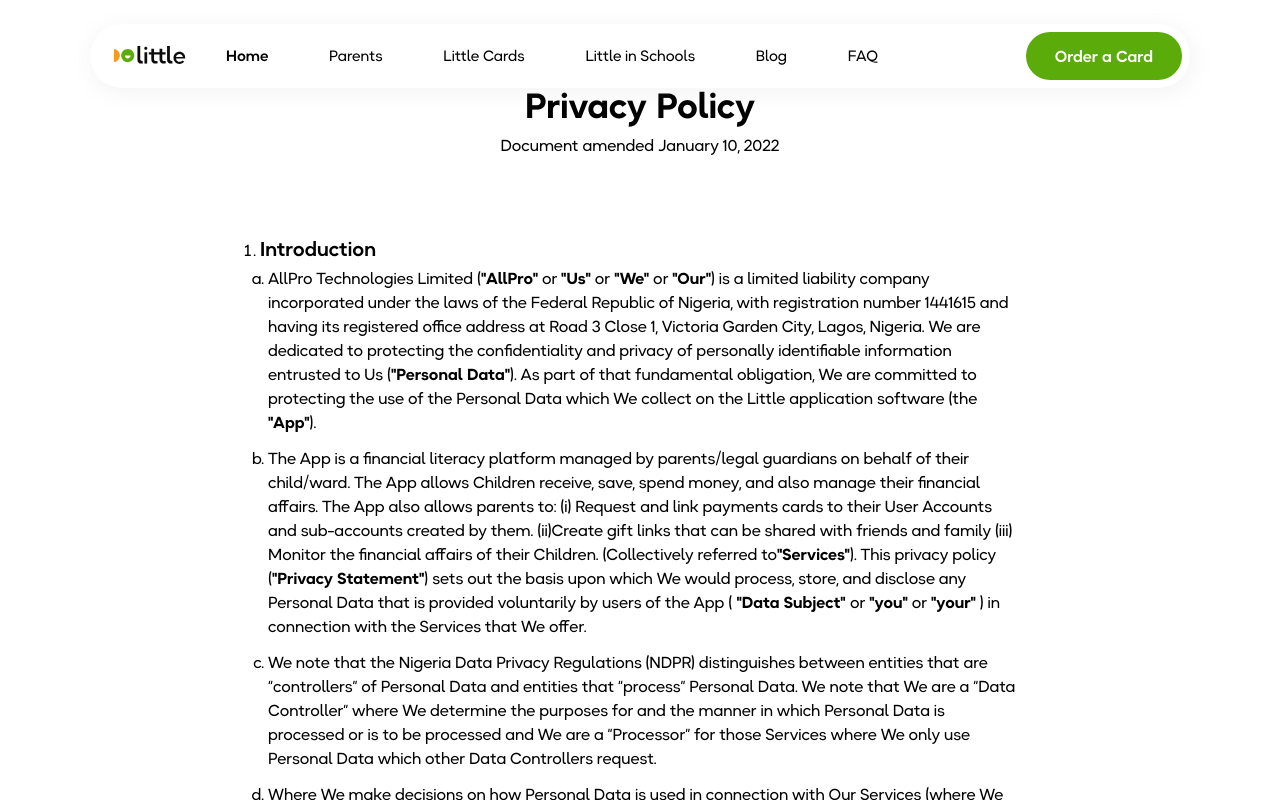
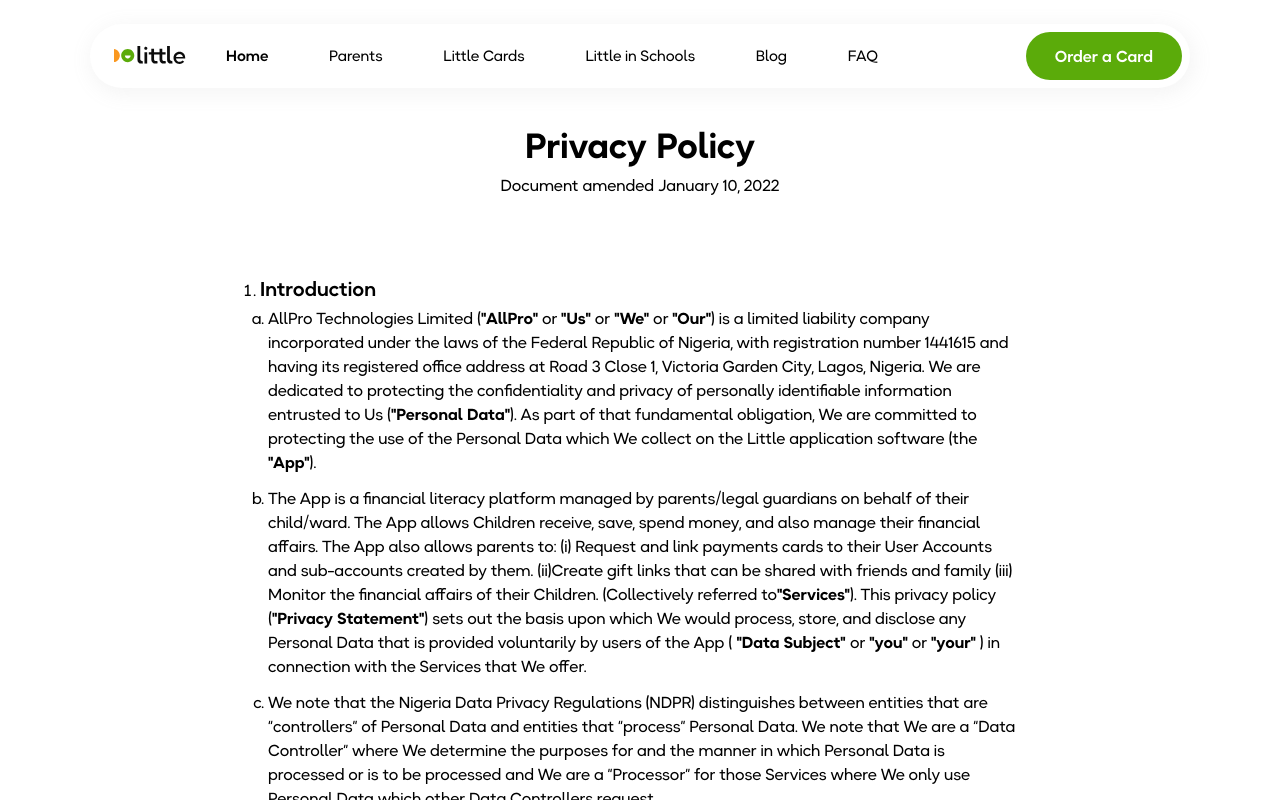
Before and after one commit to mysterymosi/Sharply, a Next.js app: page /privacy in a window 1280 px wide. Shown: the top 800 px of the page. Built offline with nearby package versions, Linux system fonts and the light colour scheme.

Commit message:
add disqus and privacy policy pages

```diff
--- a/pages/privacy.tsx
+++ b/pages/privacy.tsx
@@ -5,7 +5,7 @@ const Privacy: NextPage = () => {
   return (
     <Layout title="Privacy Policy For Little App">
       <NavigationBar />
-      <section className="flex flex-col px-[20px] pt-[80px] lg:pt-{200px]  bg-white mb-[104px] lg:mb-[120px] mt-20   md:w-full xl:max-w-[800px] m-auto m-1 md:m-auto ">
+      <section className="flex flex-col px-[20px] pt-[80px] lg:pt-{200px]  bg-white mb-[104px] lg:mb-[120px] mt-20   md:w-full xl:max-w-[800px] m-auto mx-1 md:m-auto md:mt-10 ">
         <div className="text-center mb-20">
           <h2 className="font-bold text-[35px] text-center">Privacy Policy</h2>
           <p>Document amended January 10, 2022</p>
```
